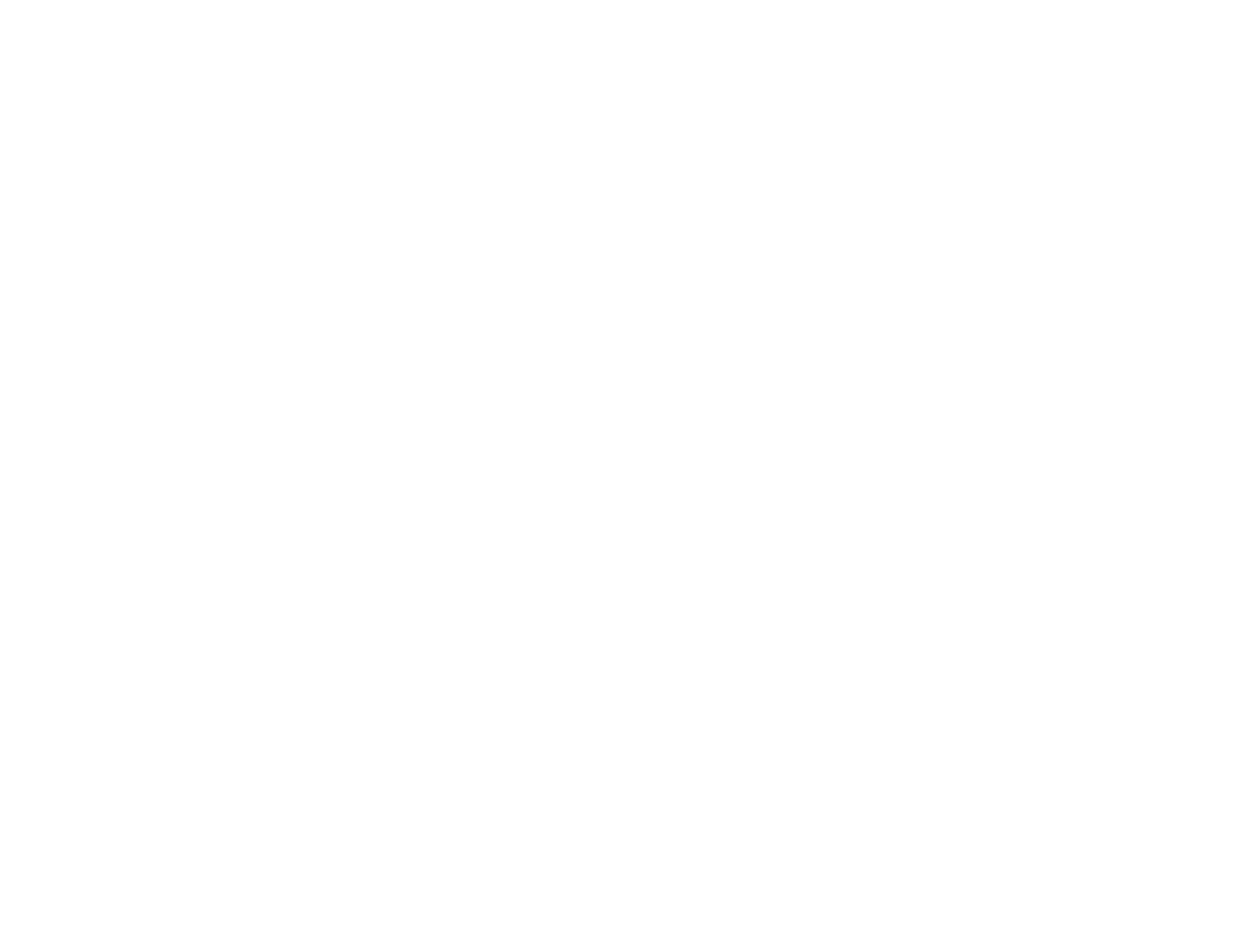
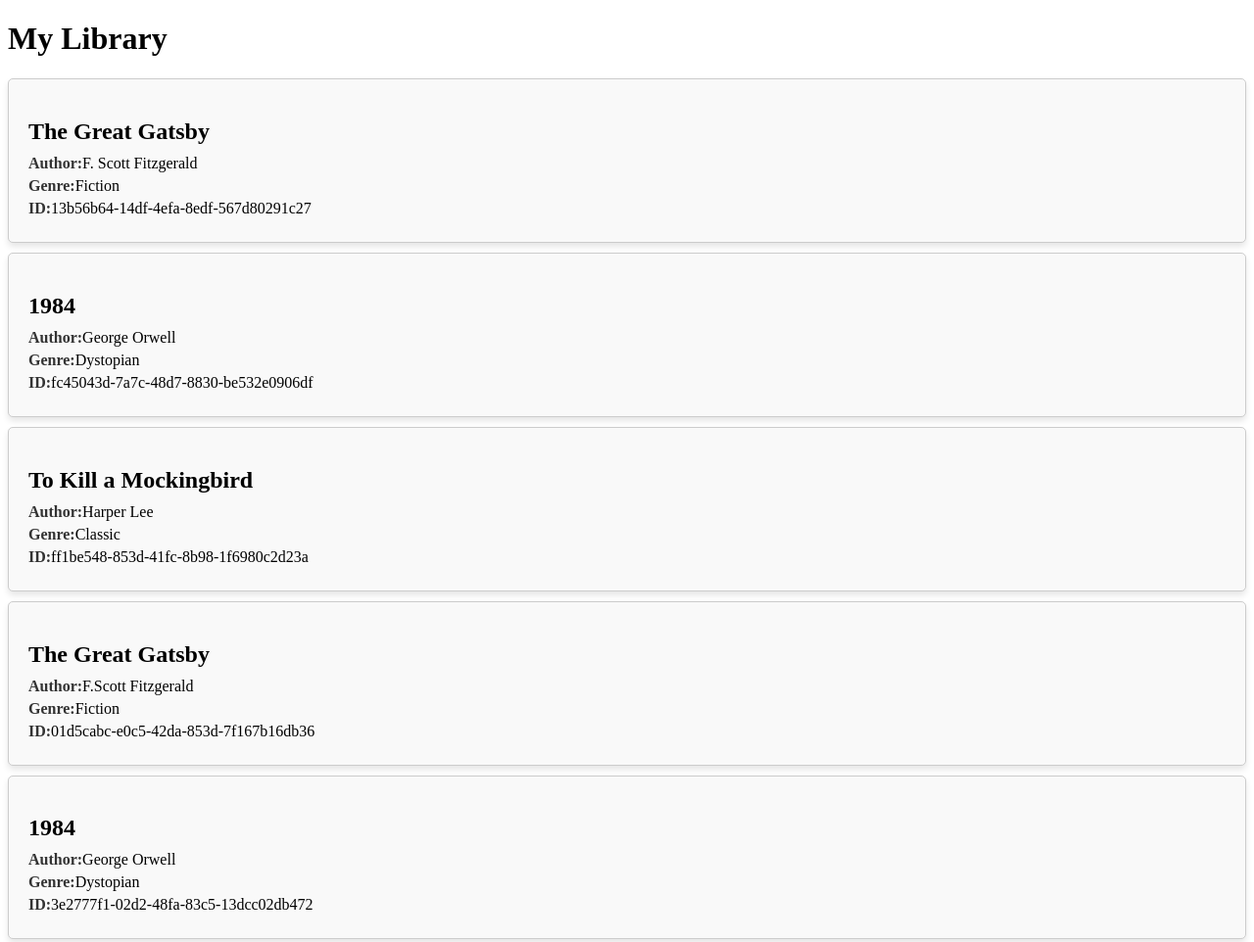
Before and after one commit to AngryGrizzlyBear/Project-Library, a website: page index.html in a window 1280 px wide. Shown: the top 962 px of the page at 98% size. Before the commit the page ends 800 px from the top, so only its background shows below. Drawn offline with Linux system fonts and the light colour scheme.

Commit message:
Wrotie a Function that loops through the array and displays each book on the page

```diff
--- a/index.html
+++ b/index.html
@@ -4,10 +4,11 @@
     <meta charset="UTF-8">
     <meta name="viewport" content="width=git st, initial-scale=1.0">
     <link rel="stylesheet" href="/styles.css">
-    <script src="/index.js"></script>
+    <script src="/index.js" defer></script>
     <title>Document</title>
 </head>
 <body>
-
+    <h1>My Library</h1>
+    <div id="book-container"></div> <!--This is where the books will be displaed -->
 </body>
 </html>
--- a/index.js
+++ b/index.js
@@ -1,22 +1,51 @@
-console.log("it works")
-
 const myLibrary = [];
 
+myLibrary.push(new Book("The Great Gatsby", "F. Scott Fitzgerald", "Fiction"));
+myLibrary.push(new Book("1984", "George Orwell", "Dystopian"));
+myLibrary.push(new Book("To Kill a Mockingbird", "Harper Lee", "Classic"));
+
 function Book(title, author, genre) {
-    this.id = crypto.randomUUID();
+    this.id = crypto.randomUUID(); //Unique ID for each book
     this.title = title;
     this.author = author;
     this.genre = genre;
 
 }
 
-function addBookToLibrary(title, author, genre){
-    const newBook = new Book(title, author, genre);
-    myLibrary.push(newBook);
+function addBookToLibrary(title, author, genre) {
+    const newBook = new Book(title, author, genre); // Create a new book using provided argumenets
+    myLibrary.push(newBook); // add the new book to the array
 
 }
 
-addBookToLibrary("The Great Gatsby", "F. Scorrt Fitzgerald", "Fiction");
+addBookToLibrary("The Great Gatsby", "F.Scott Fitzgerald", "Fiction");
 addBookToLibrary("1984", "George Orwell", "Dystopian")
 
-console.log(myLibrary)
+
+function displayBooks() {
+    const container = document.getElementById('book-container');
+    container.innerHTML = ''; // Clears container
+
+    // Looping through the array of books. I'm also creating elements for each book.
+    myLibrary.forEach(book => {
+        const bookCard = document.createElement('div');  // I messed up on this a LOT. Creates a div for each book.
+        bookCard.classList.add('book-card');    // Helps with styling
+
+        // Creates the book details inside of the card
+        bookCard.innerHTML = `
+        <h2>${book.title}</h2>
+        <p><strong>Author:</strong>${book.author}</p>
+        <p><strong>Genre:</strong>${book.genre}</p>
+        <p><strong>ID:</strong>${book.id}</p>
+        `;
+        // appends the card to the container
+        container.appendChild(bookCard);
+    });
+}
+
+displayBooks();
+
+
+
+
+// console.log(myLibrary) // display the array of books
--- a/styles.css
+++ b/styles.css
@@ -0,0 +1,23 @@
+.book-card {
+    border: 1px solid #ccc;
+    padding: 20px;
+    margin: 10px 0;
+    border-radius: 5px;
+    box-shadow: 0 4px 6px rgba(0, 0, 0, 0.1);
+    background-color: #f9f9f9;
+}
+
+.book-card h2 {
+    font-size: 24px;
+    margin-bottom: 10px;
+}
+
+.book-card p {
+    font-size: 16px;
+    margin: 5px 0;
+}
+
+
+.book-card strong {
+    color: #333;
+}
```
